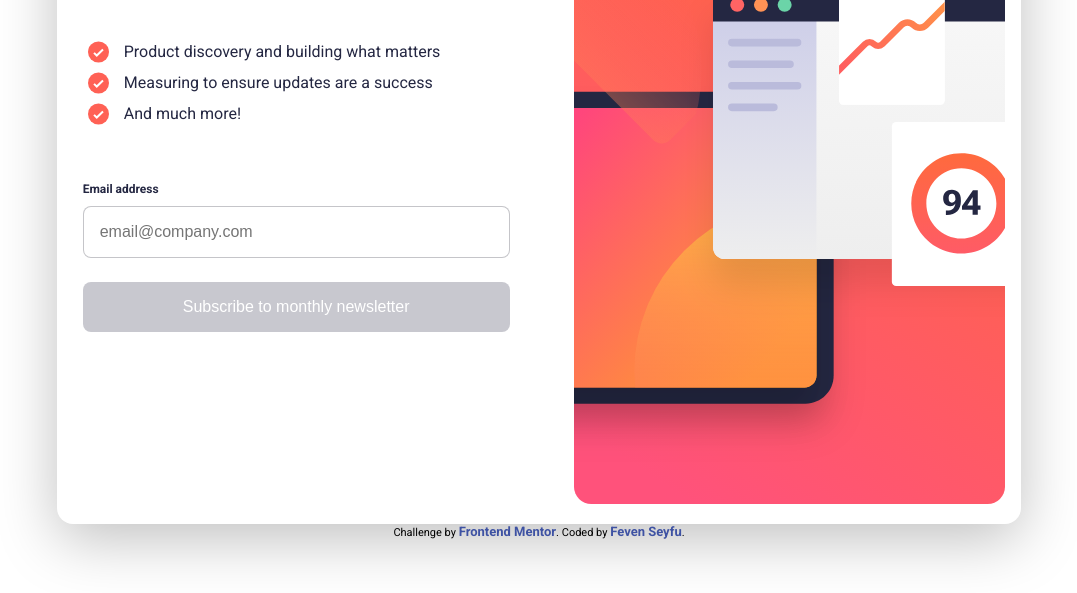
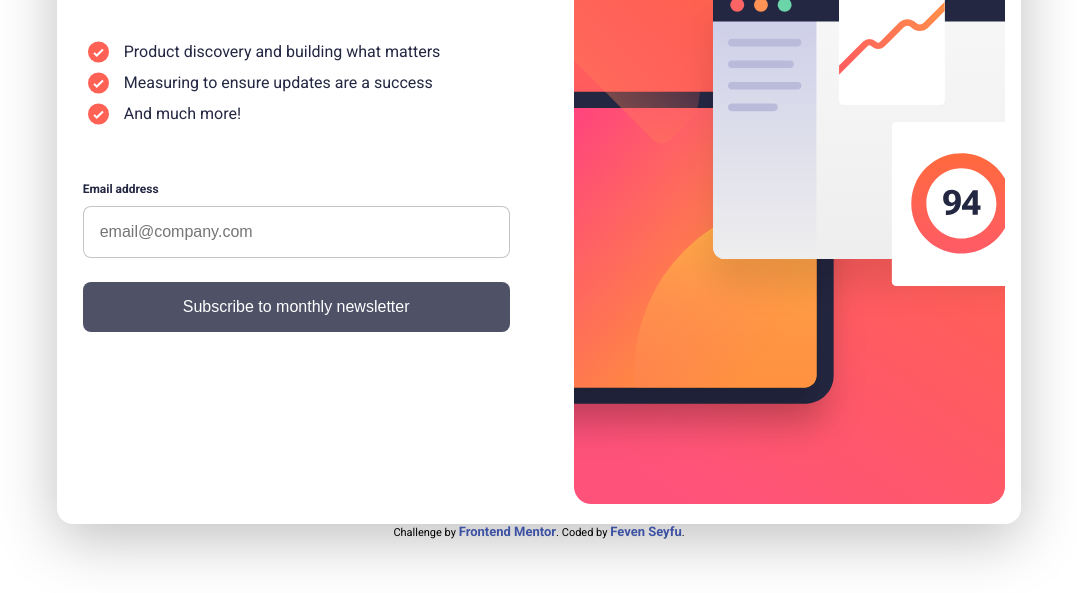
Before and after one commit to FevenSeyfu/newsletter-sign-up-with-success-message, a website built with Vite: page index.html in a window 1280 px wide. Shown: the part 207-800 px from the top of the page, without its empty margins (101-1178 px from the left). Built offline with nearby package versions, Linux system fonts and the light colour scheme.

Commit message:
fix disabled button style

```diff
--- a/src/style.css
+++ b/src/style.css
@@ -121,8 +121,9 @@ button {
   text-align: center;
 }
 button:disabled, button:disabled:hover{
-  background: #24274240;
+  background: #242742;
   color: white;
+  opacity: 0.8;
   cursor: not-allowed;
   box-shadow: none;
 }
```
